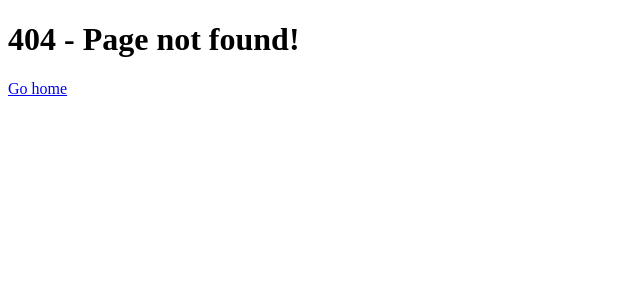
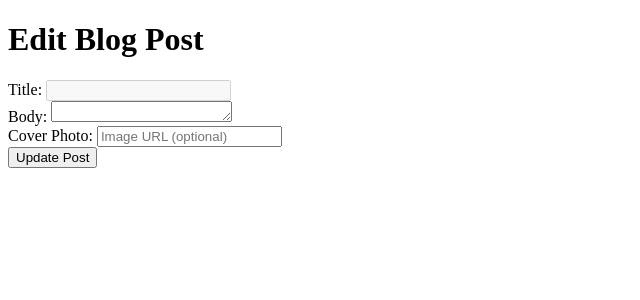
Before and after one commit to JethroF22/blogosphere, a React app: page /blog/edit/1 in a window 1280 px wide. Before the commit this address had no page. Shown: the top 300 px of the page, without its empty margins (0-640 px from the left). Built offline with nearby package versions, Linux system fonts and the light colour scheme; no server answers.

Commit message:
Create `/blog/edit/:slug` route

```diff
--- a/src/routes/AppRouter.jsx
+++ b/src/routes/AppRouter.jsx
@@ -7,6 +7,7 @@ import RegistrationPage from "../components/RegistrationPage";
 import LoginPage from "../components/LoginPage";
 import CreatePostPage from "../components/CreatePostPage";
 import ViewPostPage from "../components/ViewPostPage";
+import EditPostPage from "../components/EditPostPage";
 
 const AppRouter = () => {
   return (
@@ -18,6 +19,7 @@ const AppRouter = () => {
           <Route path="/login" component={LoginPage} />
           <Route path="/blog/create" component={CreatePostPage} />
           <Route path="/blog/view/:slug" component={ViewPostPage} />
+          <Route path="/blog/edit/:slug" component={EditPostPage} />
           <Route component={Error404} />
         </Switch>
       </div>
```
